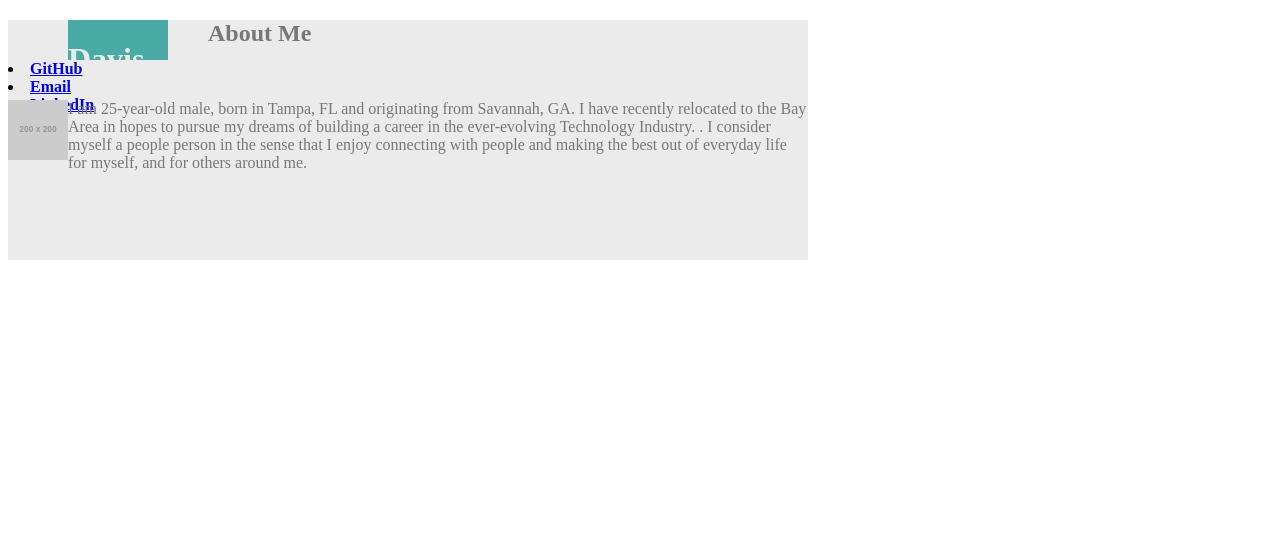
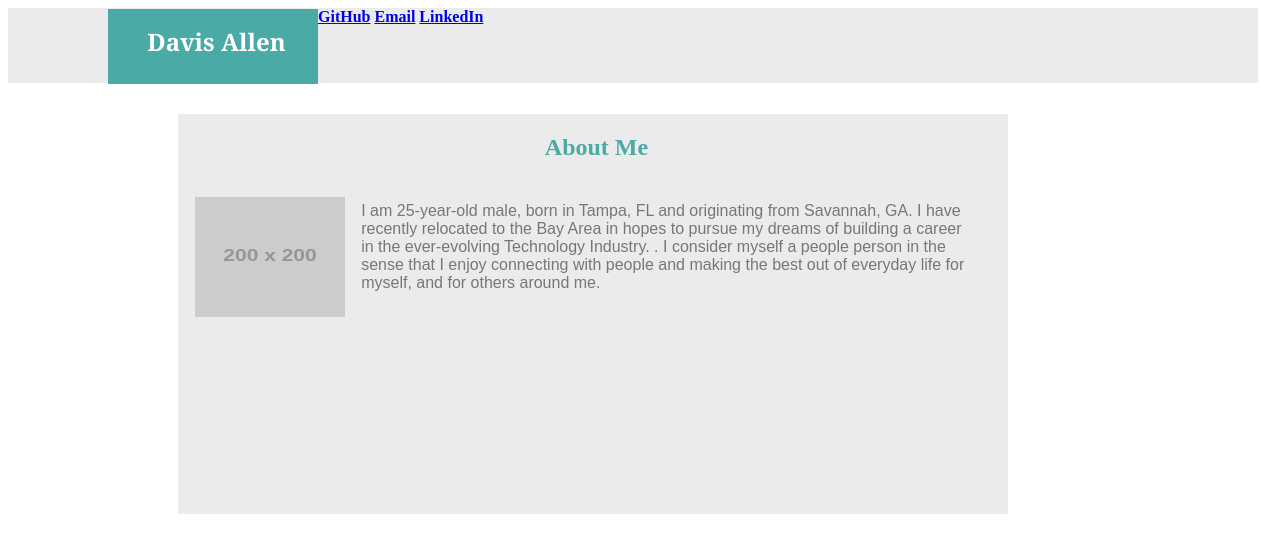
Before and after one commit to dvsalln/Basic-Portfolio, a plain HTML site: page index.html in a window 1280 px wide. Drawn offline with Linux system fonts and the light colour scheme; files that its build step writes are made by us from their sources; placeholder pictures from the web are drawn by us; a script that the page names is missing.

Commit message:
Added CSS

```diff
--- a/assets/css/style.css
+++ b/assets/css/style.css
@@ -1,33 +1,60 @@
 body {
-    width: 960px;
+    background-image: ur
 }
 
+
+
 header {
-    margin-top: 0;
-    margin-left: 60px;
-    margin-right: 40px;
+    font-family: Georgia, 'Times New Roman', Times, serif;
+    margin-left: 100px;
+    margin-top: 1px;
     float: left;
-    height: 40px;
-    width: 100px;
-    color: #ebebeb;
+    height: 75px;
+    width: 210px;
+    color: #fff;
     background: #4aaaa5;
+
 }
 
 nav {
-    float: right;
-    height: 40px;
-    width: 960px;
+    background: #ebebeb;
+    color: #777;
+    height: 75px;
+    width: 1250px;
+    margin-top: 0px;
+    margin-right: 0px;
+    margin-left: 0px;
+    margin-bottom: 0px;
 }
 
 section {
+    margin-right: 60px;
+    margin-top: 30px;
+    margin-left: 170px;
+    text-align: left;
+    float: left;
     background: #ebebeb;
-    color: #777777;
-    height: 240px;
-    width: 800px;
+    color: #4aaaa5;
+    height: 400px;
+    width: 830px;
 }
 
 img {
-    height: 60px;
-    width: 60px;
+    margin: 2%;
+    height: 120px;
+    width: 150px;
     float: left;
 }
+
+p {
+    margin: 5%;
+    text-align: left;
+    color: #777;
+    font-family: Arial, Helvetica, sans-serif;
+}
+
+h1 {
+    margin-left: 7px;
+    font-size: 24px;
+    text-align: center;
+}
--- a/index.html
+++ b/index.html
@@ -5,7 +5,7 @@
     <meta http-equiv="X-UA-Compatible" content="IE=edge">
     <title>Davis Allen</title>
     <meta name="viewport" content="width=device-width, initial-scale=1">
-    <link rel="stylesheet" type="text/css" media="screen" href="style.css" />
+    <link rel="stylesheet" type="text/css" media="screen" href="assets/css/style.css" />
     <script src="main.js"></script>
 </head>
 <body>
@@ -18,9 +18,9 @@
 <!--NAVIGATION BAR-->
     <nav>
 
-    <li><a href="https://github.com/stonedape1011"><strong>GitHub</strong></a></li>
-    <li><a href="mailto:davrogall@icloud.com"><strong>Email</strong></a></li>
-    <li><a href="https://www.linkedin.com/in/dvsalln/"><strong>LinkedIn</strong></a> </li>
+    <a href="https://github.com/stonedape1011"><strong>GitHub</strong></a>
+    <a href="mailto:davrogall@icloud.com"><strong>Email</strong></a>
+    <a href="https://www.linkedin.com/in/dvsalln/"><strong>LinkedIn</strong></a>
 
     </nav>
 
```
